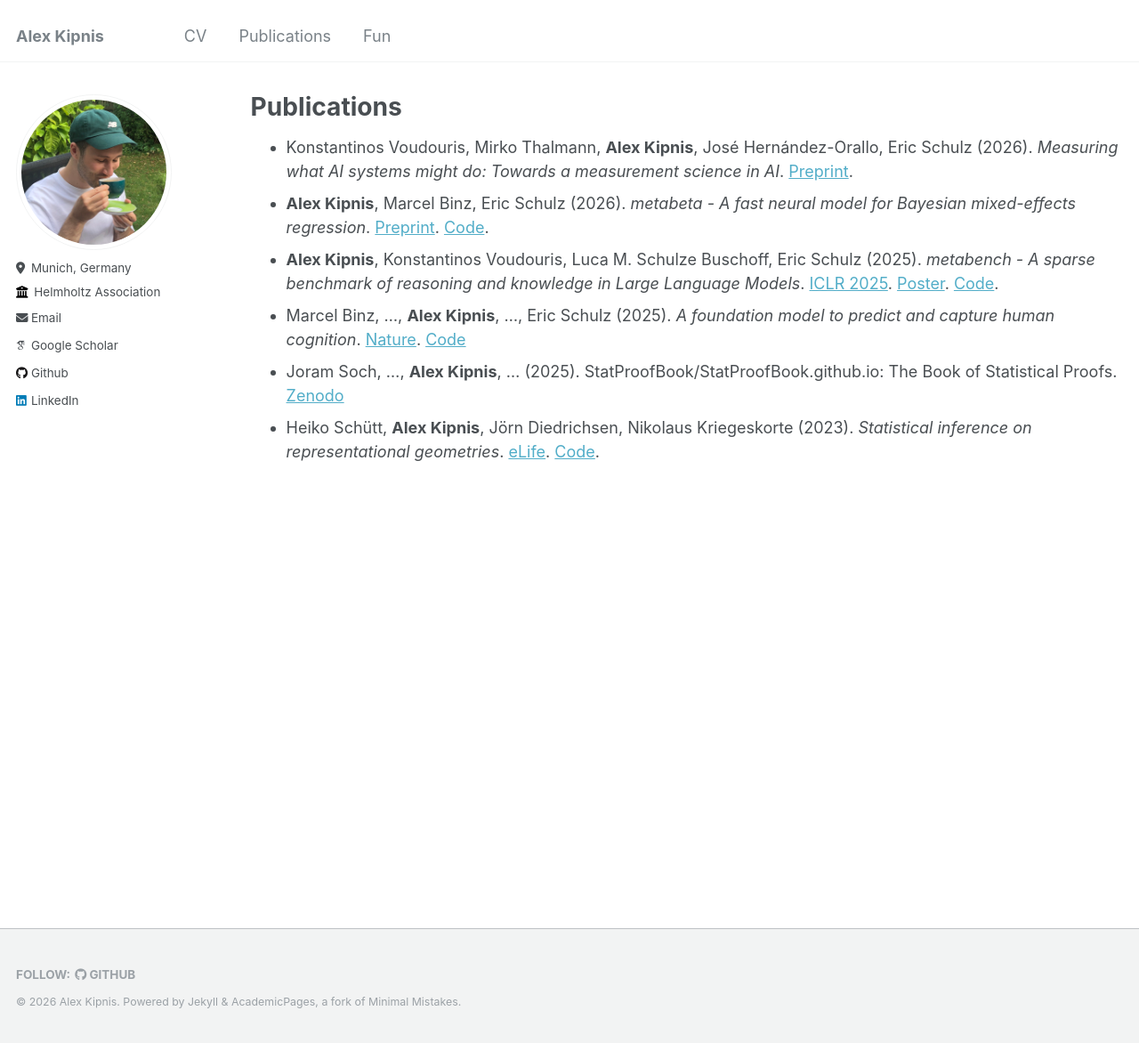
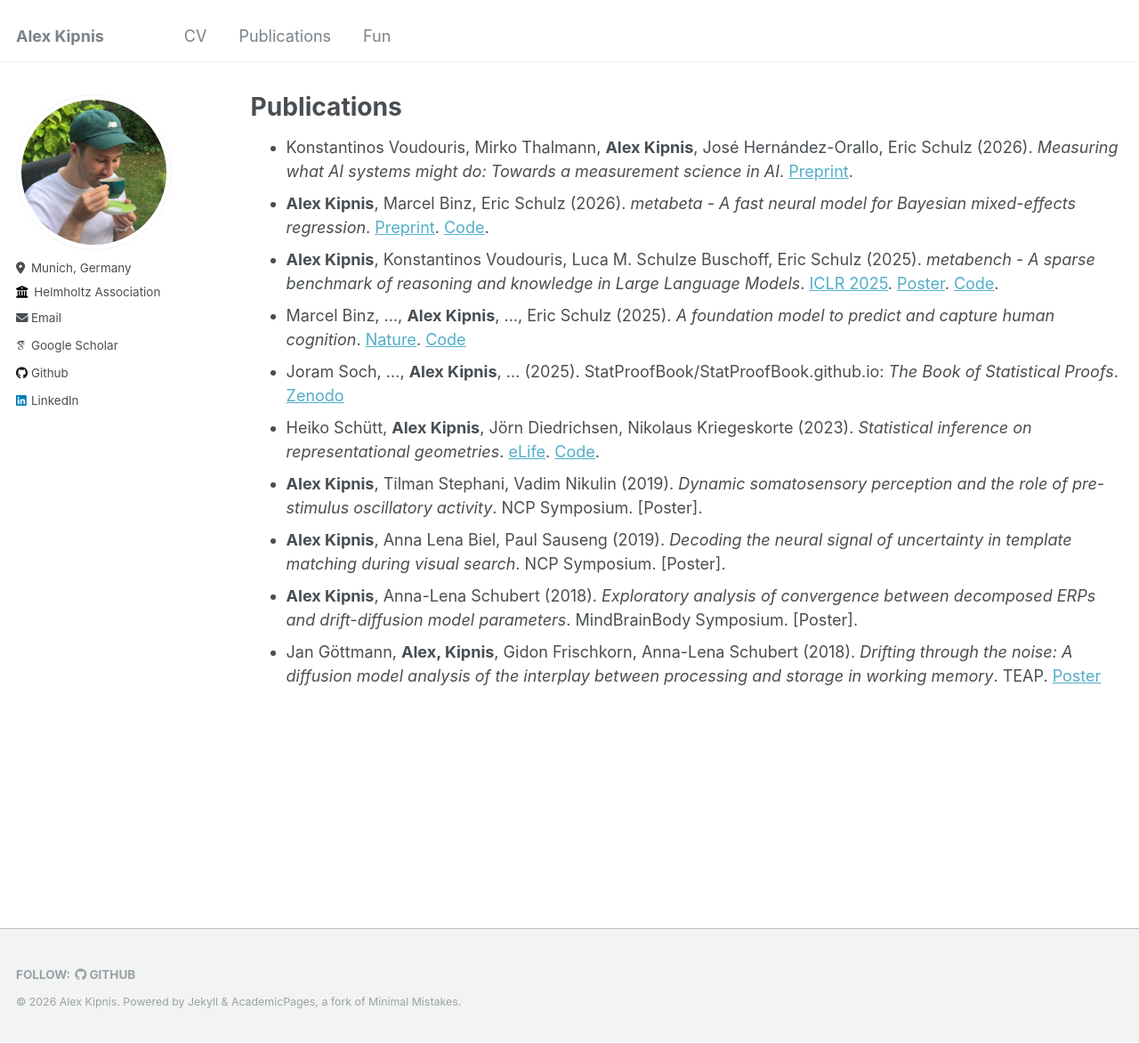
Before and after one commit to adkipnis/adkipnis.github.io, a Jekyll site: the page built from _pages/publications.md, in a window 1280 px wide and 1172 px high. Shown: the whole window at 89% size. Built offline with Jekyll 4.4.1, drawn with Linux system fonts in a browser that asks for light colours; some web fonts are replaced.

Commit message:
Update publications.md

```diff
--- a/_pages/publications.md
+++ b/_pages/publications.md
@@ -9,5 +9,9 @@ author_profile: true
 - **Alex Kipnis**, Marcel Binz, Eric Schulz (2026). *metabeta - A fast neural model for Bayesian mixed-effects regression*. [Preprint](https://arxiv.org/abs/2510.07473). [Code](https://github.com/adkipnis/metabeta).
 - **Alex Kipnis**, Konstantinos Voudouris, Luca M. Schulze Buschoff, Eric Schulz (2025). *metabench - A sparse benchmark of reasoning and knowledge in Large Language Models*. [ICLR 2025](https://openreview.net/forum?id=4T33izzFpK). [Poster](https://iclr.cc/media/PosterPDFs/ICLR%202025/31009.png?t=1745250340.3707366). [Code](https://github.com/adkipnis/metabench).
 - Marcel Binz, ..., **Alex Kipnis**, ..., Eric Schulz (2025). *A foundation model to predict and capture human cognition*. [Nature](https://www.nature.com/articles/s41586-025-09215-4). [Code](https://github.com/marcelbinz/Llama-3.1-Centaur-70B)
-- Joram Soch, ..., **Alex Kipnis**, ... (2025). StatProofBook/StatProofBook.github.io: The Book of Statistical Proofs. [Zenodo](https://doi.org/10.5281/ZENODO.4305949)
+- Joram Soch, ..., **Alex Kipnis**, ... (2025). StatProofBook/StatProofBook.github.io: *The Book of Statistical Proofs*. [Zenodo](https://doi.org/10.5281/ZENODO.4305949)
 - Heiko Schütt, **Alex Kipnis**, Jörn Diedrichsen, Nikolaus Kriegeskorte (2023). *Statistical inference on representational geometries*. [eLife](https://doi.org/10.7554/eLife.82566). [Code](https://github.com/adkipnis/fmri-simulations).
+- **Alex Kipnis**, Tilman Stephani, Vadim Nikulin (2019). *Dynamic somatosensory perception and the role of pre-stimulus oscillatory activity*. NCP Symposium. [Poster].
+- **Alex Kipnis**, Anna Lena Biel, Paul Sauseng (2019). *Decoding the neural signal of uncertainty in template matching during visual search*. NCP Symposium. [Poster].
+- **Alex Kipnis**, Anna-Lena Schubert (2018). *Exploratory analysis of convergence between decomposed ERPs and drift-diffusion model parameters*. MindBrainBody Symposium. [Poster].
+- Jan Göttmann, **Alex, Kipnis**, Gidon Frischkorn, Anna-Lena Schubert (2018). *Drifting through the noise: A diffusion model analysis of the interplay between processing and storage in working memory*. TEAP. [Poster](https://doi.org/10.13140/RG.2.2.20959.92325)
```
